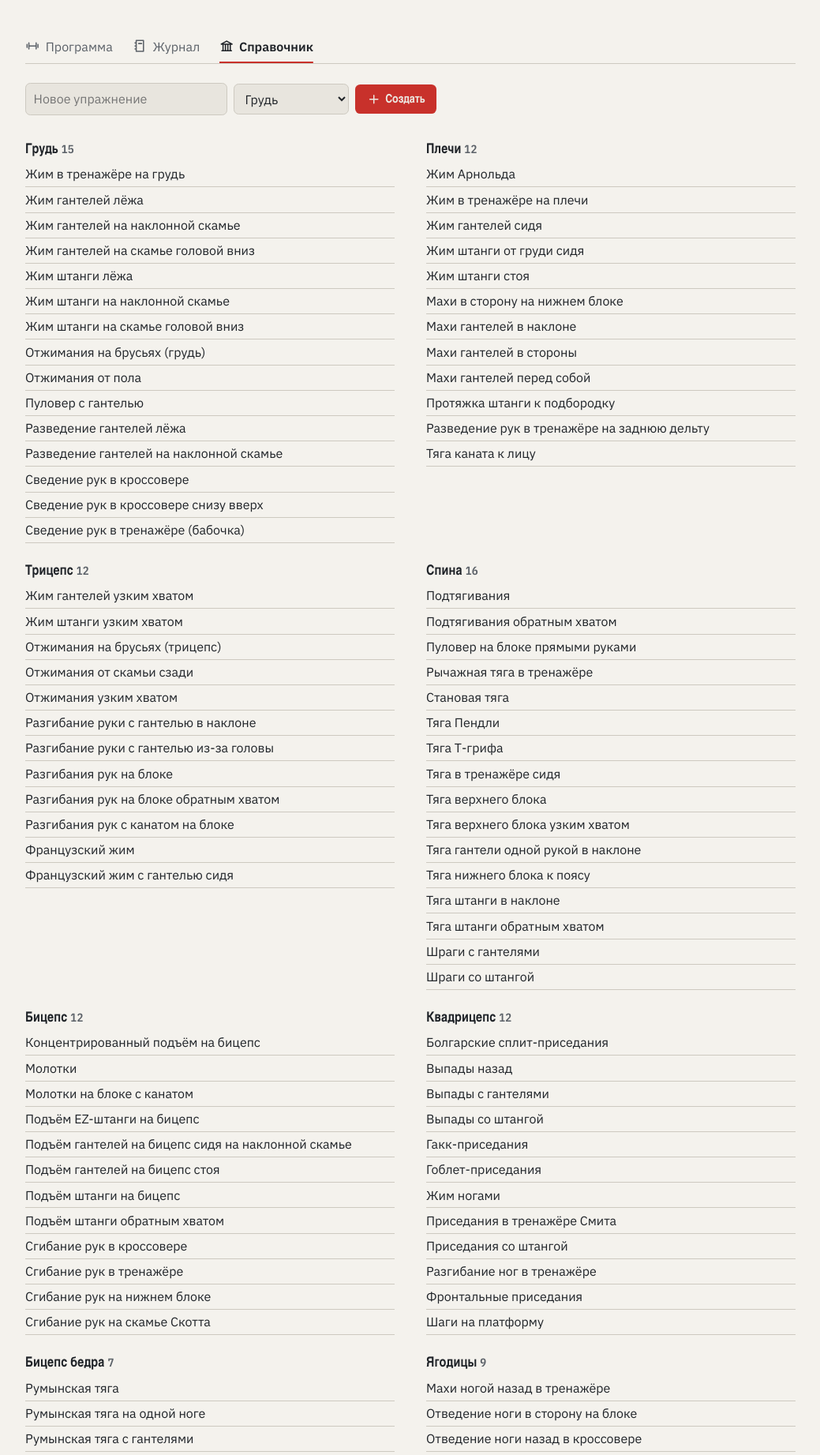
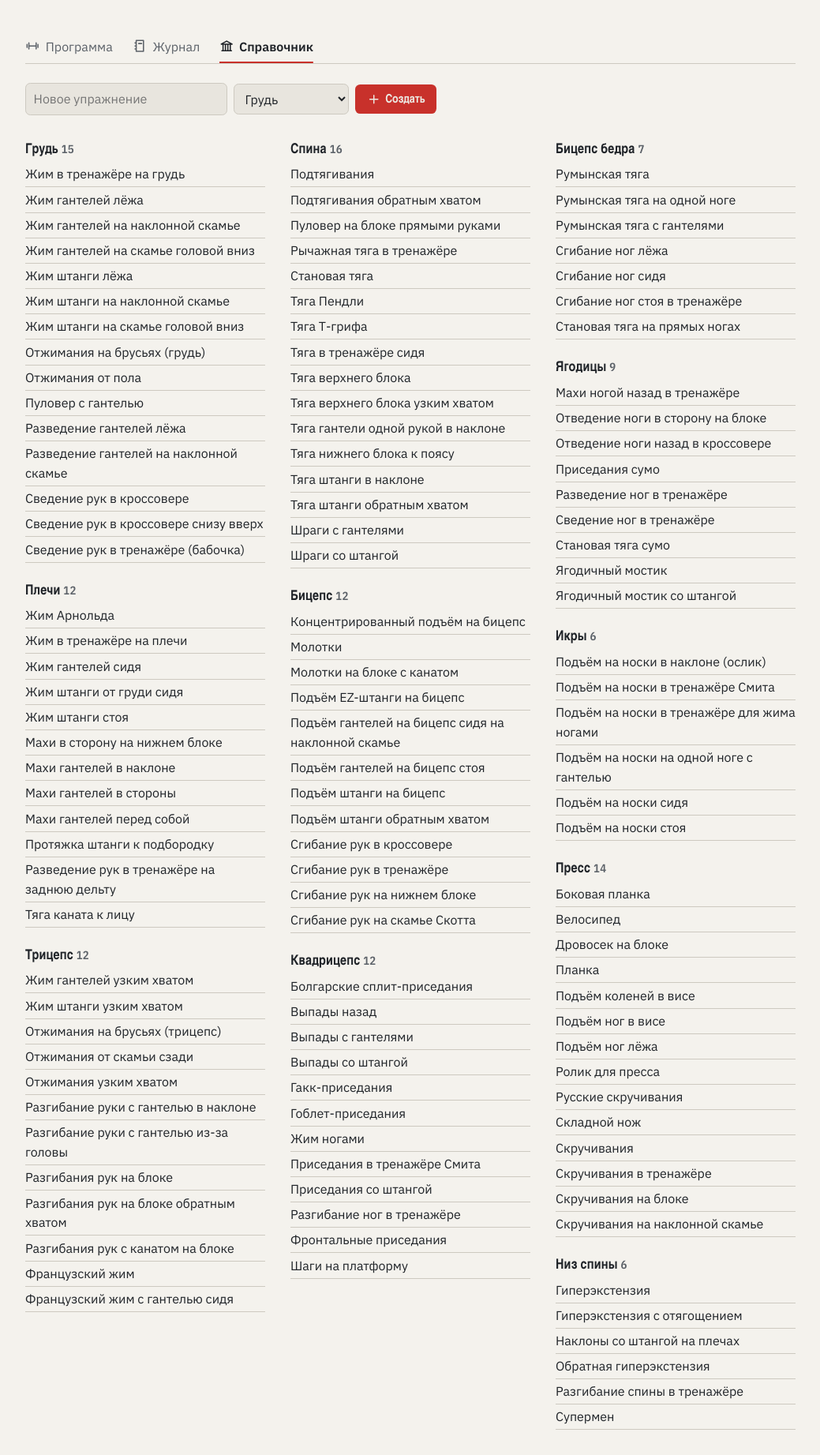
Before and after one commit to BorodaPetra/Pumping_Iron, a FastAPI app: page /workouts/exercises in a window 1280 px wide. Shown: the part 86-1929 px from the top of the page at 79% size, without its empty margins (120-1159 px from the left). After the commit the page ends 1897 px from the top, so only its background shows below. Run offline with FastAPI, Linux system fonts and the light colour scheme; data comes from the database, SQL or seed files in the repository; data that the repository does not hold is empty.

Commit message:
Exercise library: three columns

```diff
--- a/src/pumping_iron/static/style.css
+++ b/src/pumping_iron/static/style.css
@@ -366,7 +366,9 @@ a.btn-quiet { text-decoration: none; }
 
 .lib-add { display: flex; flex-wrap: wrap; align-items: center; gap: 0.5rem; margin: 1.25rem 0 2rem; }
 .lib-add input[type="text"] { min-width: 16rem; }
-.lib-groups { display: grid; grid-template-columns: repeat(auto-fill, minmax(19rem, 1fr)); gap: 1.5rem 2.5rem; }
+/* up to three columns of groups, filled top to bottom so short groups do not leave gaps; same page width as the other tabs */
+.lib-groups { columns: 3 16rem; column-gap: 2rem; }
+.lib-group { break-inside: avoid; margin-bottom: 1.5rem; }
 .lib-group h2 { margin: 0 0 0.5rem; font-size: 1.1rem; }
 .lib-group h2 small { color: var(--muted); font-weight: 400; }
 .lib-group ul { margin: 0; padding: 0; list-style: none; }
```
Also changed, not shown: IMPLEMENTATION.md (+1 -1 lines).
